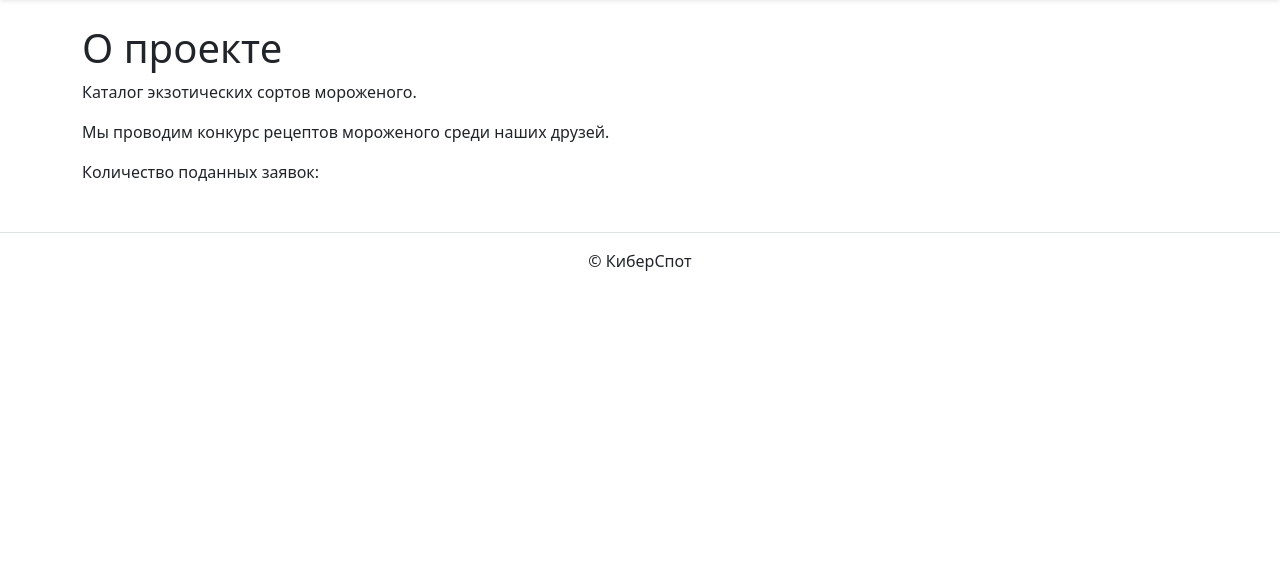
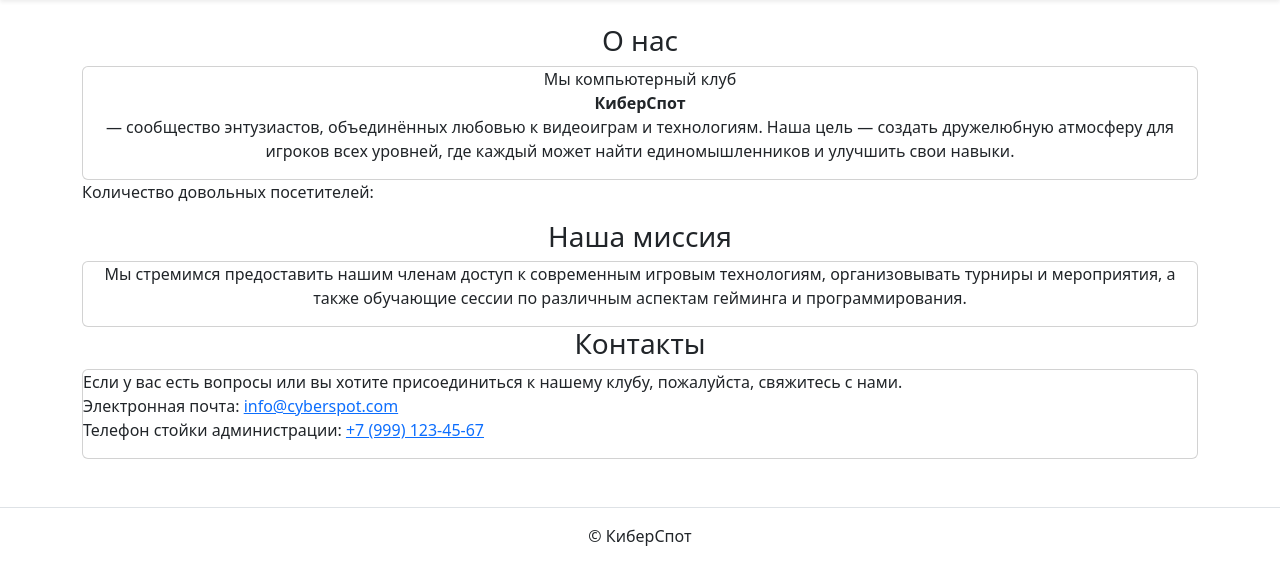
Before and after one commit to hgjtu/computer-club, a Django app: page /about/ in a window 1280 px wide. Shown: the part 72-657 px from the top of the page. Run offline with Django 3.2, Linux system fonts and the light colour scheme; some libraries are stand-ins or nearby versions.

Commit message:
страница о нас

```diff
--- a/comp_club_project/templates/about/description.html
+++ b/comp_club_project/templates/about/description.html
@@ -1,18 +1,35 @@
 {% extends "base.html" %}
 
 {% block title %}
-  Анфиса для друзей. О проекте
+  КиберСпот. О нас
 {% endblock %}
 
 {% block content %}
-  <h1 class="pb-2 mb-0">О проекте</h1>
+  <h3 class="pb-2 mb-0" style="text-align: center;">О нас</h3>
+  <div class="card">
+    <p style="text-align: center;">Мы компьютерный клуб <br><b>КиберСпот</b><br>
+      — сообщество энтузиастов, объединённых любовью к видеоиграм и технологиям.
+      Наша цель — создать дружелюбную атмосферу для игроков всех уровней,
+      где каждый может найти единомышленников и улучшить свои навыки.</p>
+  </div>
+
   <p>
-    Каталог экзотических сортов мороженого.
+    Количество довольных посетителей:
   </p>
-  <p>
-    Мы проводим конкурс рецептов мороженого среди наших друзей.
-  </p>
-  <p>
-    Количество поданных заявок:
-  </p>
+
+  <h3 class="pb-2 mb-0" style="text-align: center;">Наша миссия</h3>
+  <div class="card">
+    <p style="text-align: center;">Мы стремимся предоставить нашим членам доступ к современным игровым технологиям,
+      организовывать турниры и мероприятия,
+      а также обучающие сессии по различным аспектам гейминга и программирования.</p>
+  </div>
+
+  <h3 class="pb-2 mb-0" style="text-align: center;">Контакты</h3>
+  <div class="card">
+    <p>Если у вас есть вопросы или вы хотите присоединиться к нашему клубу,
+      пожалуйста, свяжитесь с нами.<br>
+      Электронная почта: <a href="mailto:info@cyberspot.com">info@cyberspot.com</a><br>
+      Телефон стойки администрации: <a href="tel:+79991234567">+7 (999) 123-45-67</a>
+    </p>
+  </div>
 {% endblock %}
--- a/comp_club_project/templates/homepage/index.html
+++ b/comp_club_project/templates/homepage/index.html
@@ -25,7 +25,7 @@
         <img
           class="img-fluid card-img-center"
           height="400" width="300"
-          style="border-radius: 50%;box-shadow: 0 0 10px 2px black;"
+          style="border-radius: 50%;box-shadow: 0 0 10px 2px green;"
           src="{% static component.img %}"
         >
         <h5 class="card-title" style="text-align: center;">{{ component.title }}</h5>
```
Also changed, not shown: comp_club_project/static_dev/img/fav/fav.png (renamed from comp_club_project/static_dev/img/fav/logo.png).
